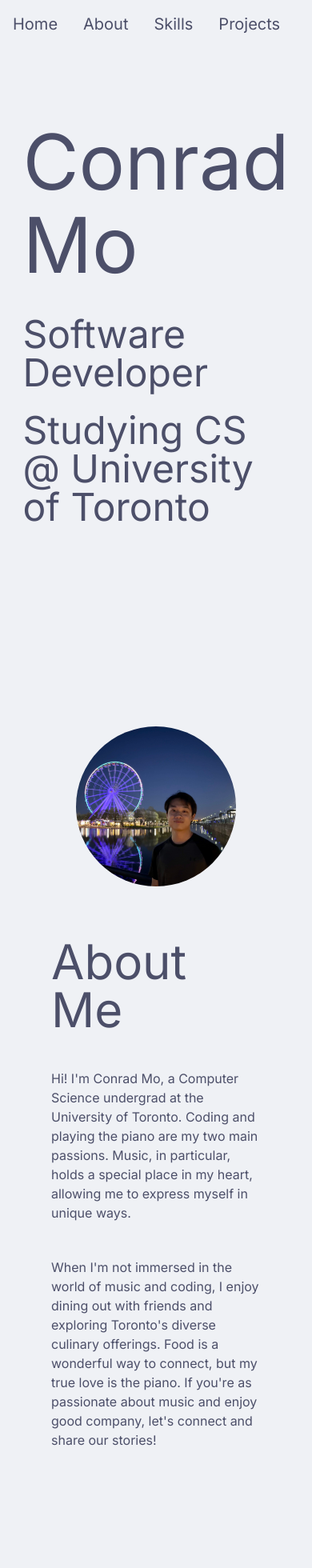
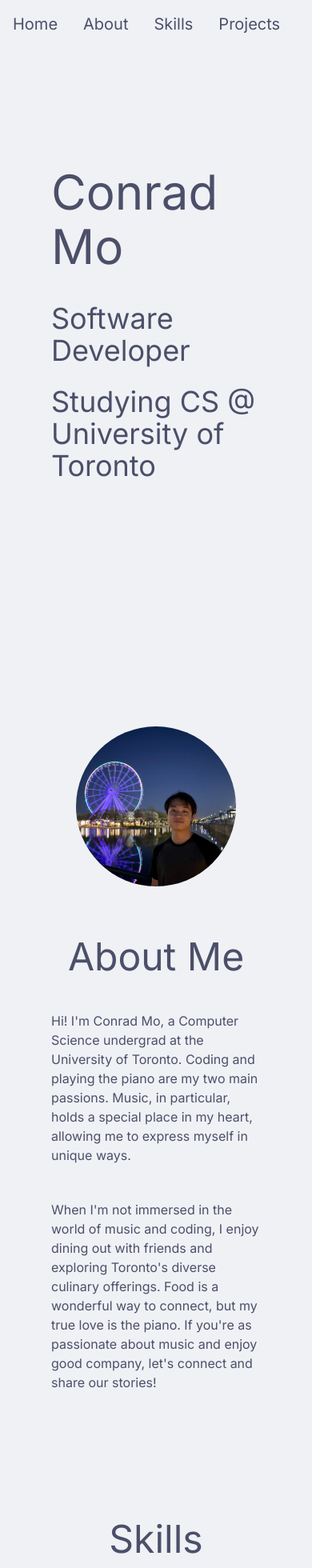
Before and after one commit to conrad-mo/personal-website-old, a Next.js app: page / in a window 390 px wide. Shown: the top 1960 px of the page at 80% size. Built offline with nearby package versions, Linux system fonts and the light colour scheme; what @catppuccin/tailwindcss would draw is missing.

Commit message:
Ok fix font sizing for mobile

```diff
--- a/app/page.tsx
+++ b/app/page.tsx
@@ -8,10 +8,10 @@ export default function Home() {
         <Navbar />
       </div>
       <div className="flex justify-center items-center min-h-screen" id="home">
-        <div className="flex flex-col items-start text-8xl gap-2 m-16 lg:m-4">
+        <div className="flex flex-col items-start text-6xl lg:text-8xl gap-2 m-16 lg:m-4">
           <div>Conrad</div>
           <div>Mo</div>
-          <div className="flex flex-col text-5xl my-8 gap-6">
+          <div className="flex flex-col text-4xl lg:text-5xl my-8 gap-6">
             <div className="text-ctp-rosewater">Software Developer</div>
             <div className="text-ctp-lavender">
               Studying CS @ University of Toronto
@@ -24,7 +24,7 @@ export default function Home() {
         id="aboutme"
       >
         <div className="flex flex-col justify-center items-center lg:items-start gap-11">
-          <div className="text-6xl">About Me</div>
+          <div className="text-5xl lg:text-6xl">About Me</div>
           <div className="lg:max-w-md text-ctp-subtext1">
             Hi! I&apos;m Conrad Mo, a Computer Science undergrad at the
             University of Toronto. Coding and playing the piano are my two main
@@ -56,7 +56,7 @@ export default function Home() {
         id="skills"
       >
         <div className="flex flex-col items-center lg:items-start gap-4">
-          <div className="text-6xl">Skills</div>
+          <div className="text-5xl lg:text-6xl">Skills</div>
           <div className="flex flex-col lg:flex-row gap-8 lg:gap-48 justify-center lg:justify-between lg:flex-wrap">
             <div className="flex flex-col text-3xl gap-2 items-center justify-center lg:items-start">
               <div className="text-xl text-ctp-mauve">Programming</div>
@@ -104,7 +104,7 @@ export default function Home() {
       </div>
       <div className="flex justify-center items-center p-16" id="projects">
         <div className="flex flex-col items-center lg:items-start justify-start gap-8 max-w-5xl">
-          <div className="text-6xl ">Projects</div>
+          <div className="text-5xl lg:text-6xl">Projects</div>
           <div className="flex flex-wrap gap-8 w-full justify-center lg:justify-start">
             <div className="flex flex-col w-80 gap-4 border-ctp-mantle border-solid border-4">
               <Image
```
